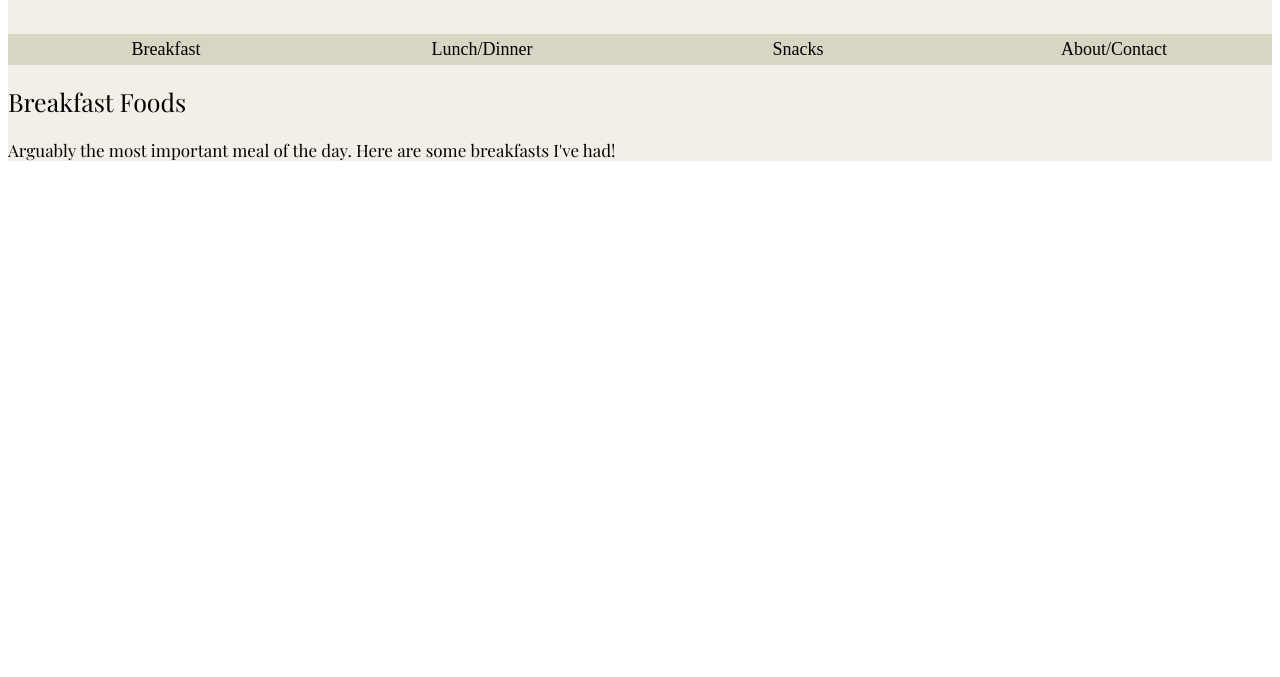
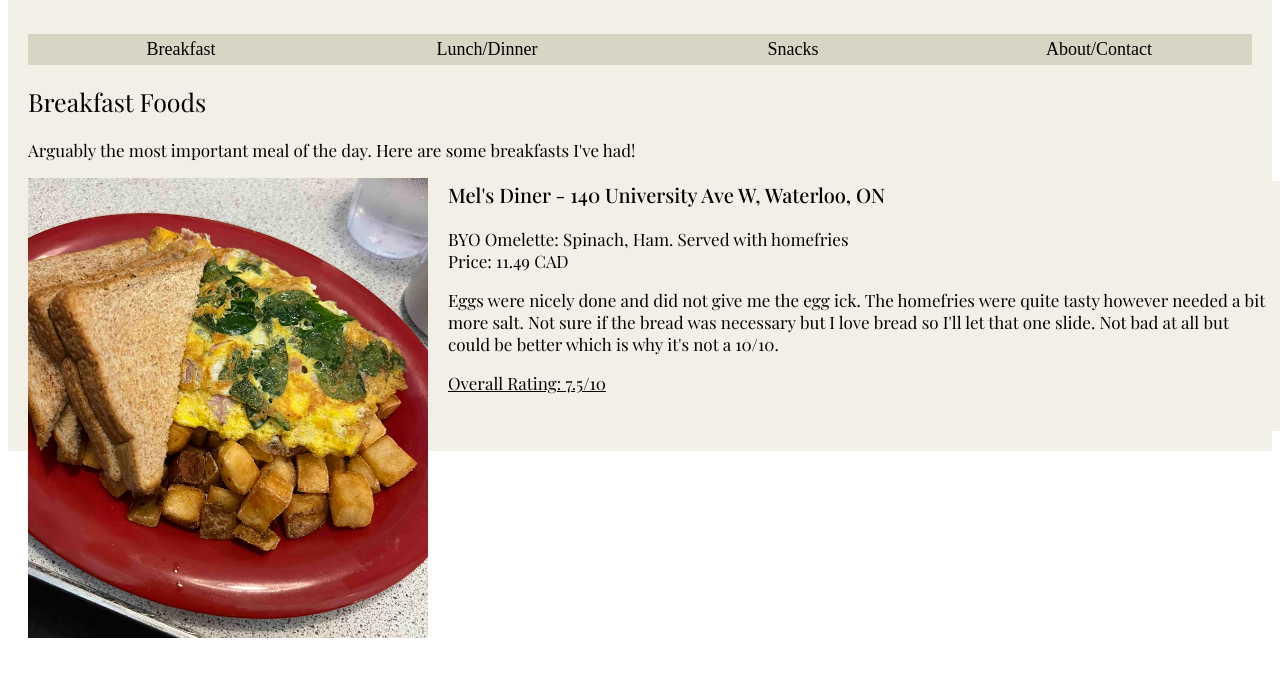
Before and after one commit to annikazamora/a3-page1, a plain HTML site: page index.html in a window 1280 px wide. Shown: the part 113-790 px from the top of the page. Drawn offline with nearby package versions, Linux system fonts and the light colour scheme; a web font is replaced by a local one.

Commit message:
1st rating

```diff
--- a/index.html
+++ b/index.html
@@ -14,13 +14,21 @@
 
     <style>
       #container,
+      #rightText,
       #test
 
       #container {
         width: 1024 px;
         height: 768 px;
         background-color: #f2f0e6;
+        padding: 20px;
+        padding-top: 0px;
 
+      }
+
+      #rightText {
+        float: middle;
+        width: 100%;
       }
 
       /** Annika's Food Journal Title **/
@@ -39,6 +47,14 @@
         font-size: 25px;
         font-family: "Playfair Display";
         font-weight: 400;
+        font-style: normal;
+      }
+
+      /** Smaller Titles for Each Location/Restaurant **/
+      h3 {
+        font-size: 20px;
+        font-family: "Playfair Display";
+        font-weight: 500;
         font-style: normal;
       }
 
@@ -78,6 +94,12 @@
         background-color: #c4bfab;
       }
 
+      img {
+        width: 400px;
+        float: left;
+        overflow: hidden;
+        padding-right: 20px;
+      }
 
     </style>
 
@@ -111,6 +133,31 @@
 
 
 
+      <img src="melsDiner.jpg" alt="Mels Diner Breakfast">
+
+      <div id="rightText">
+
+
+        <h3>
+          Mel's Diner - 140 University Ave W, Waterloo, ON
+        </h3>
+
+        <p>
+          BYO Omelette: Spinach, Ham. Served with homefries <br>
+          Price: 11.49 CAD <br>
+        </p>
+
+        <p>
+          Eggs were nicely done and did not give me the egg ick. The homefries were quite tasty however needed a bit more salt. Not sure if the bread was necessary but I love bread so I'll let that one slide. Not bad at all but could be better which is why it's not a 10/10.
+        </p>
+
+        <p><u> Overall Rating: 7.5/10 </u>
+        </p>
+
+      </div>
+
+
+
 
     </div>
 
```
